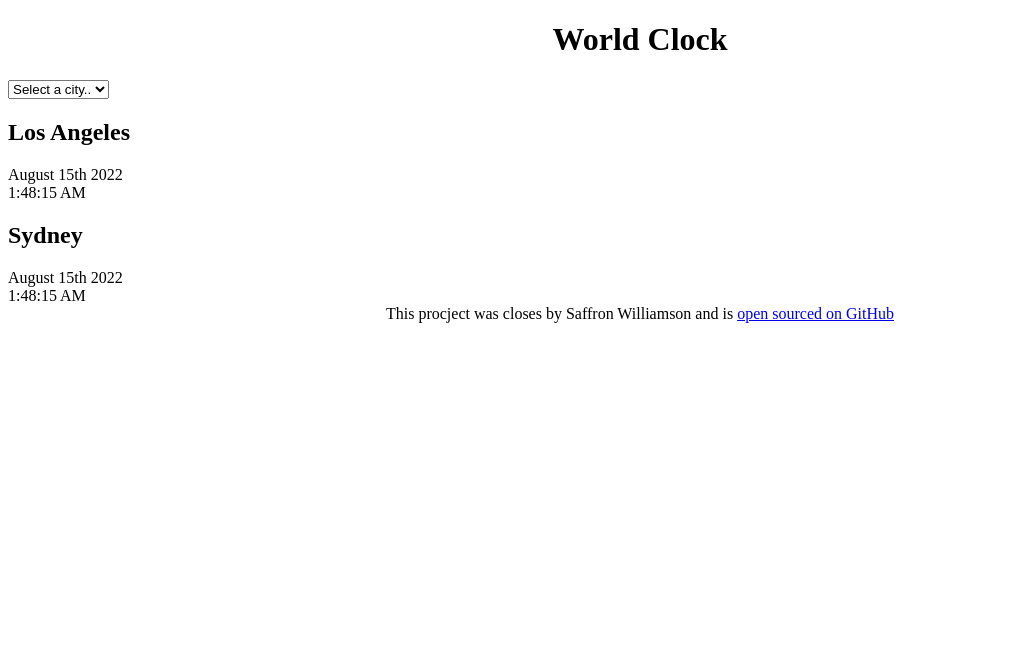
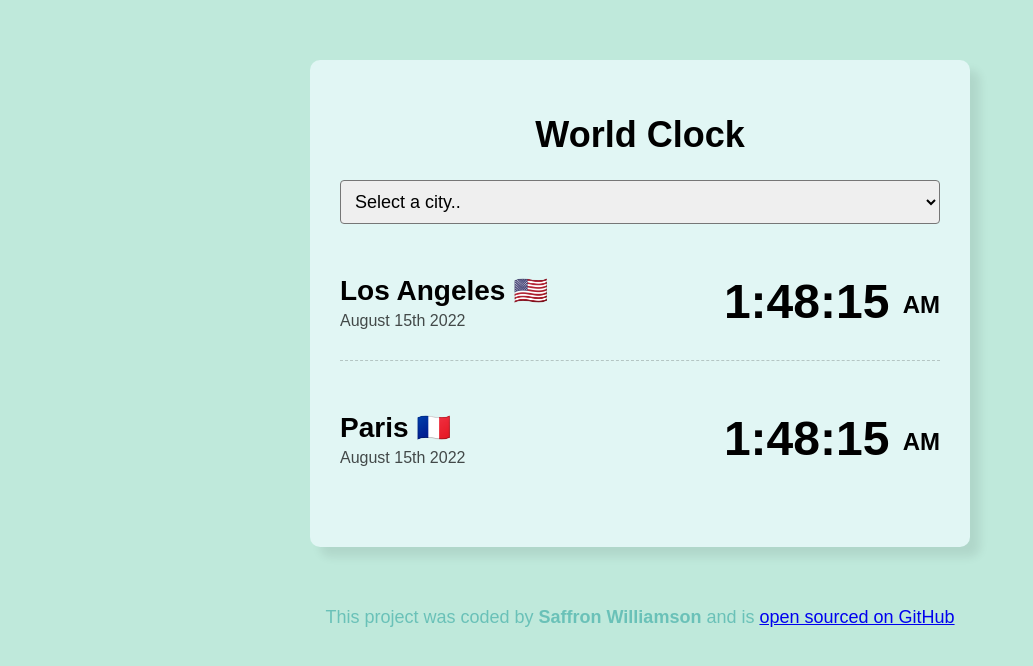
Before and after one commit to SaffronWilliamson/world-clock, a plain HTML site: page index.html in a window 1280 px wide. Shown: the whole page, without its empty margins (0-1033 px from the left). Drawn offline with Linux system fonts and the light colour scheme.

Commit message:
Styled project with CSS

```diff
--- a/css/style.css
+++ b/css/style.css
@@ -1,6 +1,65 @@
+body {
+  background-color: #bfe9db;
+  font-family: sans-serif;
+}
+
 h1 {
   text-align: center;
+  font-family: sans-serif;
+  font-size: 36px;
 }
+
+h2 {
+  margin: 0 0 5px;
+  font-size: 28px;
+}
+
+select {
+  display: block;
+  width: 100%;
+  font-size: 18px;
+  border-radius: 4px;
+  padding: 10px;
+}
+
+.container {
+  max-width: 600px;
+  margin: 60px auto;
+  background-color: #e1f6f4;
+  padding: 30px;
+  box-shadow: 10px 10px 10px rgba(0, 0, 0, 0.08);
+  border-radius: 10px;
+}
+
+.city {
+  display: flex;
+  margin: 20px 0;
+  justify-content: space-between;
+  padding: 30px 0;
+  border-bottom: 1px dashed rgba(0, 0, 0, 0.2);
+}
+
+.city:last-child {
+  border: none;
+}
+
+.date {
+  opacity: 0.7;
+}
+
+.time {
+  font-size: 48px;
+  font-weight: bold;
+}
+
+.time small {
+  font-size: 24px;
+  vertical-align: middle;
+  line-height: 36px;
+}
+
 footer {
   text-align: center;
+  font-size: 18px;
+  color: #6ac1b8;
 }
--- a/index.html
+++ b/index.html
@@ -17,18 +17,23 @@
       </select>
 
       <div class="city">
-        <h2>Los Angeles</h2>
-        <div class="date">August 15th 2022</div>
-        <div class="time">1:48:15 AM</div>
+        <div>
+          <h2>Los Angeles 🇺🇸</h2>
+          <div class="date">August 15th 2022</div>
+        </div>
+        <div class="time">1:48:15 <small>AM</small></div>
       </div>
+
       <div class="city">
-        <h2>Sydney</h2>
-        <div class="date">August 15th 2022</div>
-        <div class="time">1:48:15 AM</div>
+        <div>
+          <h2>Paris 🇫🇷</h2>
+          <div class="date">August 15th 2022</div>
+        </div>
+        <div class="time">1:48:15 <small>AM</small></div>
       </div>
     </div>
     <footer>
-      This procject was closes by Saffron Williamson and is
+      This project was coded by <strong>Saffron Williamson</strong> and is
       <a href="https://github.com/SaffronWilliamson/world-clock" target="_blank"
         >open sourced on GitHub</a
       >
```
